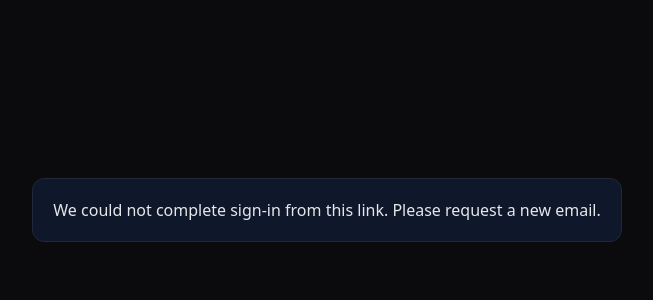
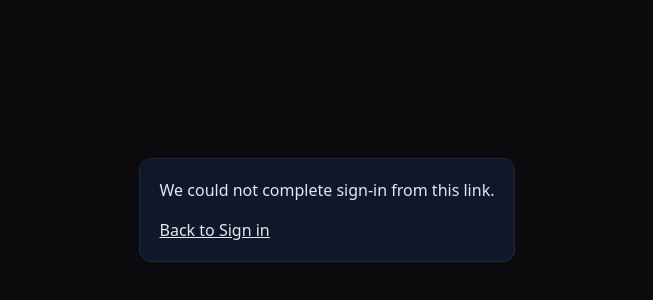
Before and after one commit to dmeadows001/turn-qa, a Next.js app: page /auth/callback in a window 1280 px wide. Shown: the part 190-490 px from the top of the page, without its empty margins (313-966 px from the left). Built offline with nearby package versions, Linux system fonts and the light colour scheme; no server answers.

Commit message:
Update callback.tsx

```diff
--- a/pages/auth/callback.tsx
+++ b/pages/auth/callback.tsx
@@ -16,59 +16,99 @@ function parseHash(hash: string) {
 export default function AuthCallback() {
   const router = useRouter();
   const [msg, setMsg] = useState('Completing sign-in…');
+  const [fatal, setFatal] = useState<string | null>(null);
+  const email = typeof window !== 'undefined'
+    ? new URLSearchParams(window.location.search).get('email') || ''
+    : '';
 
-  const debug = useMemo(() => {
-    const qs = typeof window !== 'undefined' ? window.location.search : '';
-    const hs = typeof window !== 'undefined' ? window.location.hash : '';
-    return { search: qs, hash: hs };
+  const nextPath = useMemo(() => {
+    if (typeof window === 'undefined') return '/dashboard';
+    return new URLSearchParams(window.location.search).get('next') || '/dashboard';
   }, [router.asPath]);
+
+  async function tryResend() {
+    if (!email) return setFatal('Missing email to resend link.');
+    try {
+      setMsg('Sending a new magic link…');
+      const supabase = supabaseBrowser();
+      const base = window.location.origin.replace(/\/+$/, '');
+      const { error } = await supabase.auth.signInWithOtp({
+        email,
+        options: {
+          emailRedirectTo: `${base}/auth/callback?next=${encodeURIComponent(nextPath)}&email=${encodeURIComponent(email)}`
+        }
+      });
+      if (error) throw error;
+      setMsg('Check your email for a fresh link.');
+    } catch (e: any) {
+      setFatal(e?.message || 'Could not resend link.');
+    }
+  }
 
   useEffect(() => {
     (async () => {
       const supabase = supabaseBrowser();
 
-      // Try PKCE (code param)
+      // If Supabase appended explicit error params (like otp_expired), show a friendly message.
+      const qs = typeof window !== 'undefined' ? new URLSearchParams(window.location.search) : null;
+      const errCode = qs?.get('error_code') || '';
+      const errDesc = qs?.get('error_description') || '';
+      if (errCode || errDesc) {
+        setFatal(errDesc || errCode || 'Link could not be used.');
+        return;
+      }
+
+      // 1) Try PKCE code flow
       let ok = false;
       try {
         const { data, error } = await supabase.auth.exchangeCodeForSession(window.location.href);
         if (!error && data?.session) ok = true;
-      } catch {}
+      } catch {
+        // keep going, we'll try the hash fallback
+      }
 
-      // Fallback: hash tokens
+      // 2) Fallback hash tokens
       if (!ok) {
         const tokens = parseHash(window.location.hash);
         if (tokens.access_token && tokens.refresh_token) {
-          const { error } = await supabase.auth.setSession({
+          const { error: setErr } = await supabase.auth.setSession({
             access_token: tokens.access_token,
             refresh_token: tokens.refresh_token,
           });
-          if (!error) ok = true;
+          if (!setErr) ok = true;
         }
       }
 
       if (!ok) {
-        setMsg('We could not complete sign-in from this link. Please request a new email.');
+        setFatal('We could not complete sign-in from this link.');
         return;
       }
 
+      // 3) Ensure profile/trial
       try { await fetch('/api/ensure-profile', { method: 'POST' }); } catch {}
 
-      const next = new URLSearchParams(window.location.search).get('next') || '/dashboard';
-      router.replace(next);
+      // 4) Go to next
+      router.replace(nextPath);
     })();
-  }, [router]);
-
-  // show debug if you append ?debug=1
-  const showDebug = typeof window !== 'undefined' && new URLSearchParams(window.location.search).get('debug') === '1';
+  }, [router, nextPath]);
 
   return (
     <div style={{minHeight:'100vh',display:'grid',placeItems:'center',color:'#e5e7eb',background:'#0b0b0d'}}>
-      <div style={{padding:20,border:'1px solid #1f2937',borderRadius:12,background:'#0f172a',maxWidth:700}}>
-        <div>{msg}</div>
-        {showDebug && (
-          <pre style={{marginTop:12,whiteSpace:'pre-wrap'}}>
-{JSON.stringify({ href: typeof window!=='undefined'?window.location.href:null, ...debug }, null, 2)}
-          </pre>
+      <div style={{padding:20,border:'1px solid #1f2937',borderRadius:12,background:'#0f172a',maxWidth:720}}>
+        {!fatal ? (
+          <div>{msg}</div>
+        ) : (
+          <div>
+            <div style={{ marginBottom: 10 }}>{fatal}</div>
+            {email ? (
+              <button onClick={tryResend} className="btn" style={{ marginRight: 8 }}>
+                Resend magic link to {email}
+              </button>
+            ) : null}
+            <a href="/login" className="btn" style={{ marginTop: 8, display: 'inline-block' }}>
+              Back to Sign in
+            </a>
+          </div>
         )}
       </div>
     </div>
```
